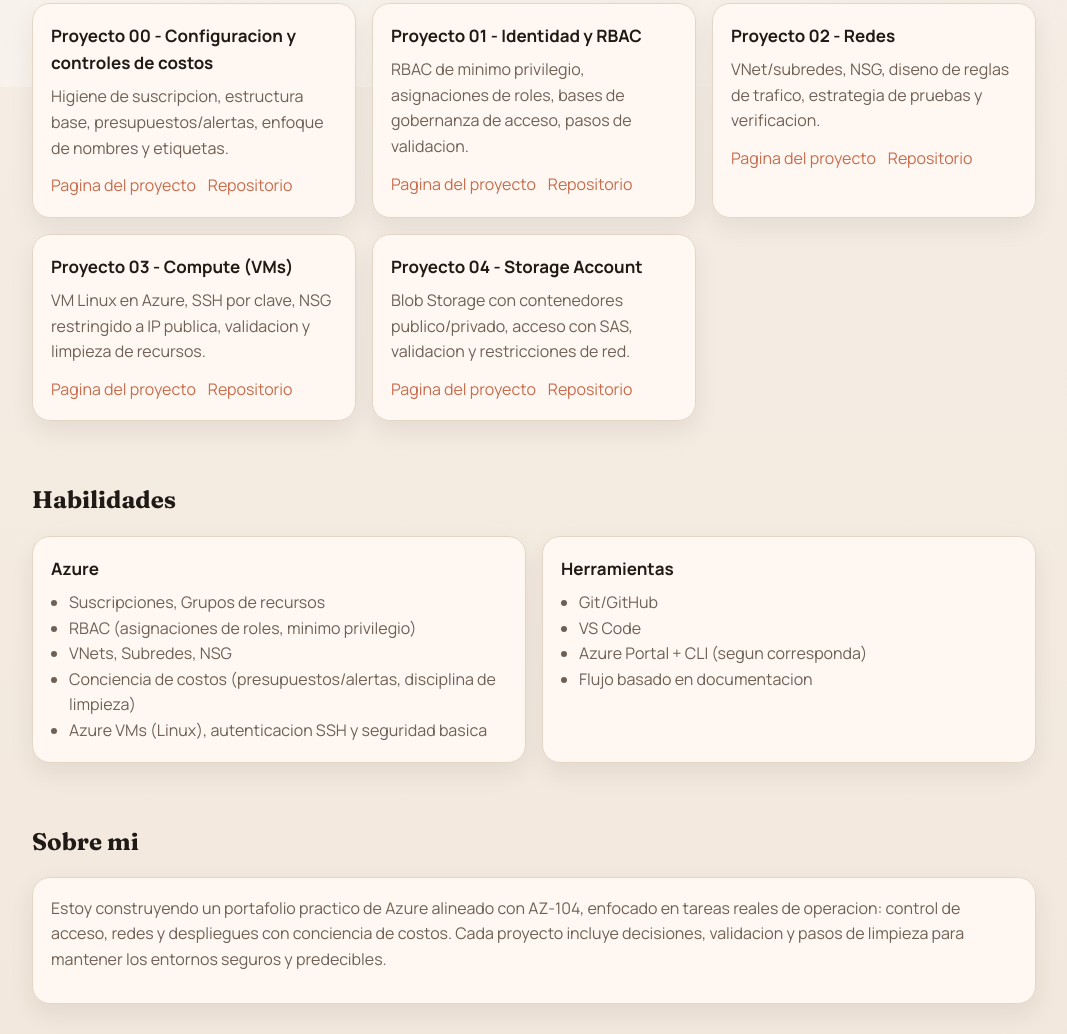
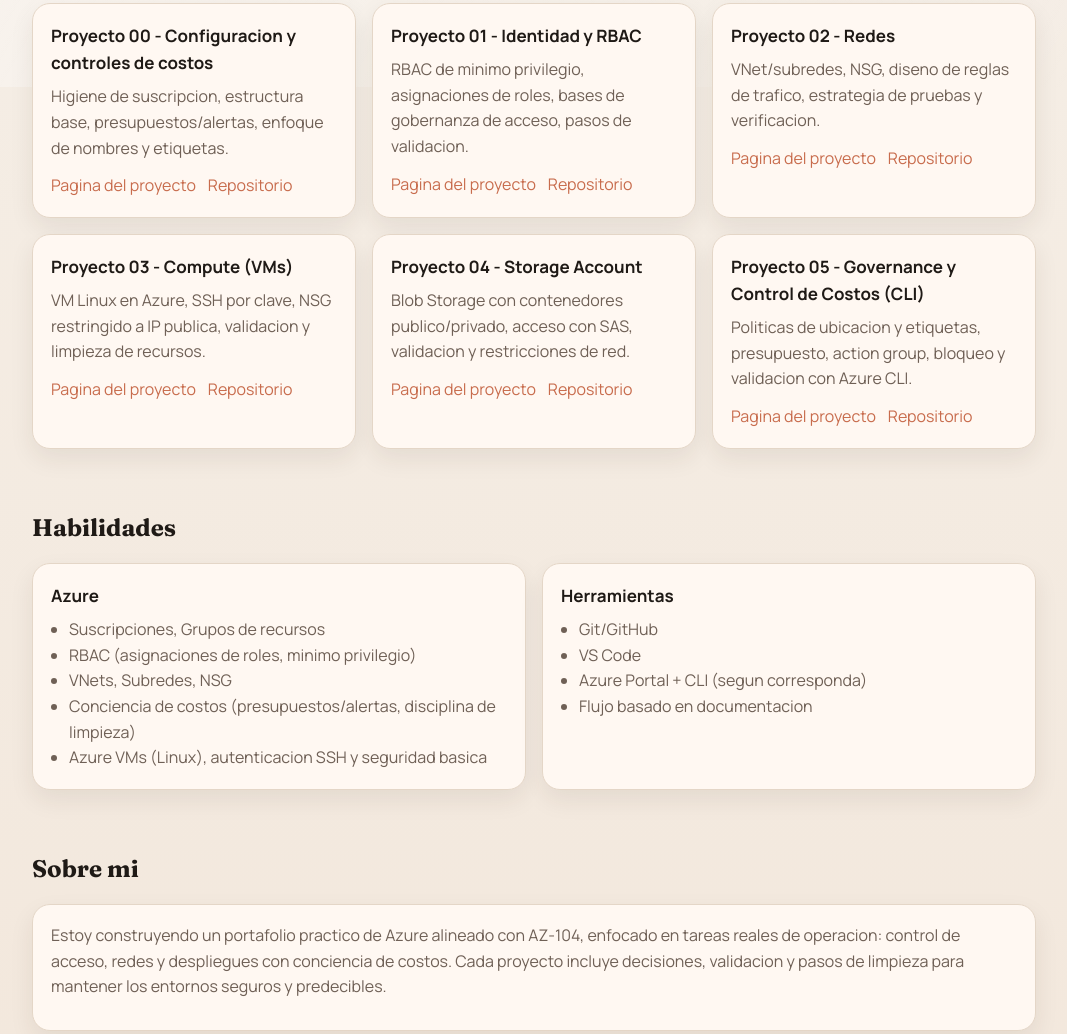
Before and after one commit to BayronBaquedano/cloud-portfolio, a plain HTML site: page index.html in a window 1280 px wide. Shown: the part 713-1747 px from the top of the page, without its empty margins (106-1173 px from the left). Drawn offline with Linux system fonts and the light colour scheme.

Commit message:
proyecto 05

```diff
--- a/index.html
+++ b/index.html
@@ -97,6 +97,15 @@
             <a href="https://github.com/BayronBaquedano/azure-az104-portfolio" target="_blank" rel="noreferrer" data-i18n="repo">Repositorio</a>
           </div>
         </article>
+
+        <article class="card">
+          <h3 data-i18n="project_05_title">Proyecto 05 - Governance y Control de Costos (CLI)</h3>
+          <p data-i18n="project_05_desc">Politicas de ubicacion y etiquetas, presupuesto, action group, bloqueo y validacion con Azure CLI.</p>
+          <div class="card-links">
+            <a href="https://github.com/BayronBaquedano/azure-az104-portfolio/tree/main/05-governance-cost" data-i18n="project_page">Pagina del proyecto</a>
+            <a href="https://github.com/BayronBaquedano/azure-az104-portfolio" target="_blank" rel="noreferrer" data-i18n="repo">Repositorio</a>
+          </div>
+        </article>
       </div>
     </section>
 
@@ -175,6 +184,8 @@
         project_03_desc: "VM Linux en Azure, SSH por clave, NSG restringido a IP publica, validacion y limpieza de recursos.",
         project_04_title: "Proyecto 04 - Storage Account",
         project_04_desc: "Blob Storage con contenedores publico/privado, acceso con SAS, validacion y restricciones de red.",
+        project_05_title: "Proyecto 05 - Governance y Control de Costos (CLI)",
+        project_05_desc: "Politicas de ubicacion y etiquetas, presupuesto, action group, bloqueo y validacion con Azure CLI.",
         project_page: "Pagina del proyecto",
         repo: "Repositorio",
         skills_title: "Habilidades",
@@ -211,6 +222,8 @@
         project_03_desc: "Linux VM on Azure, SSH key auth, NSG locked to public IP, validation and resource cleanup.",
         project_04_title: "Project 04 - Storage Account",
         project_04_desc: "Blob Storage with public/private containers, SAS access, validation, and network restrictions.",
+        project_05_title: "Project 05 - Governance & Cost Control (CLI)",
+        project_05_desc: "Location/tag policies, budget, action group, resource lock, and validation with Azure CLI.",
         project_page: "Project page",
         repo: "Repo",
         skills_title: "Skills",
```
